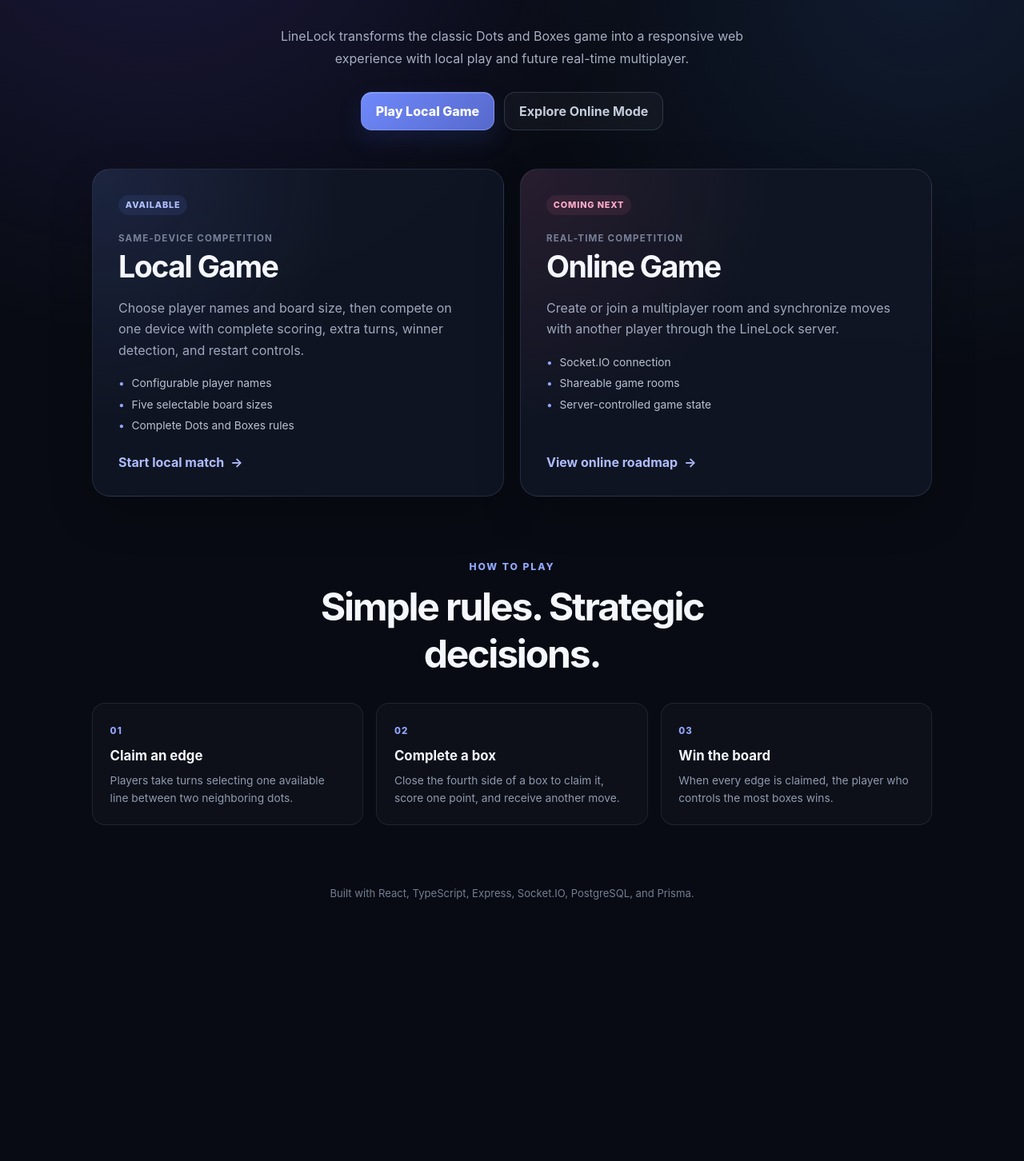
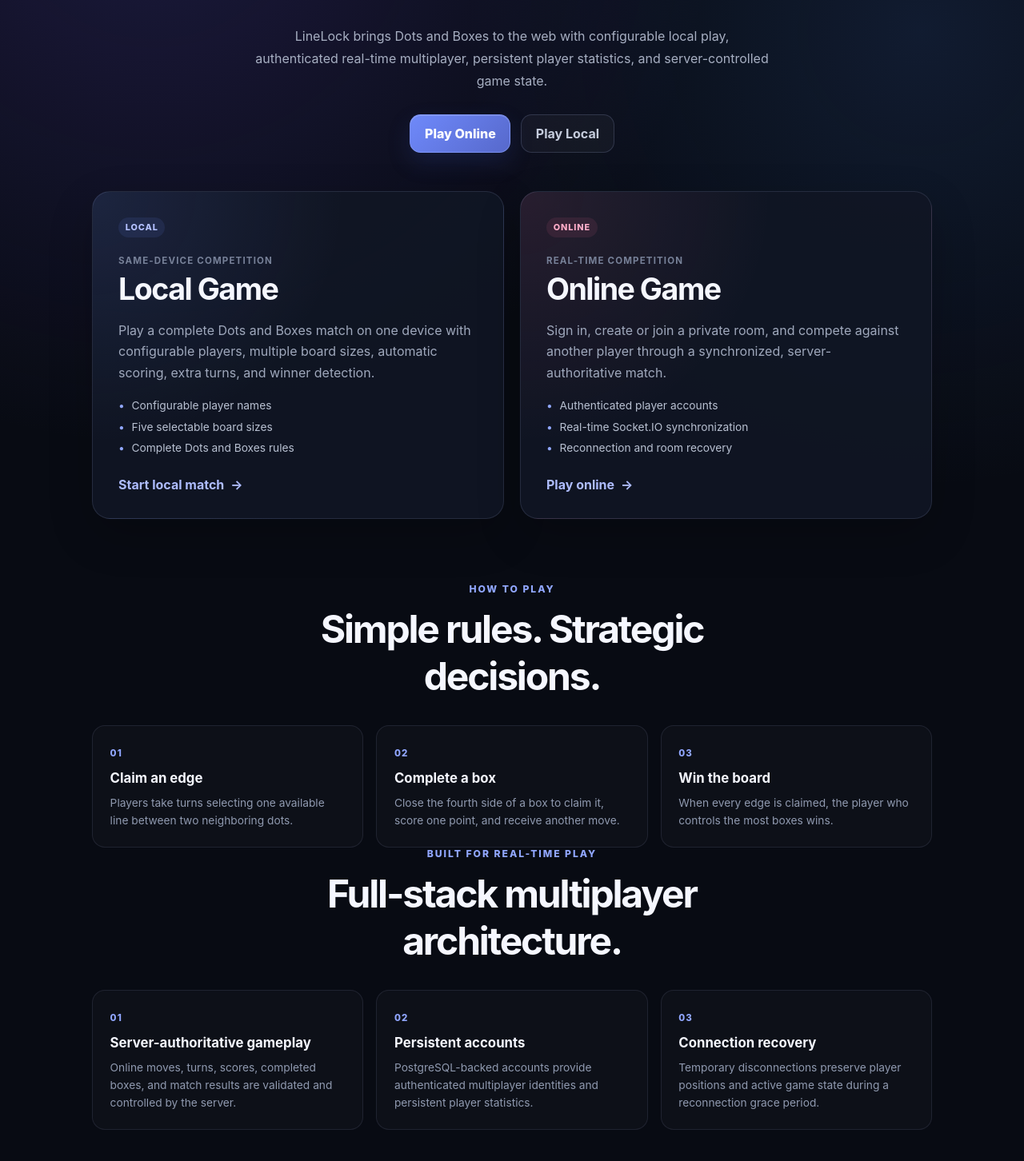
Before and after one commit to tassenraihantrima/LineLock, a React (Vite) app in the folder client/: page / in a window 1280 px wide. Shown: the part 338-1790 px from the top of the page at 80% size. Before the commit the page ends 1508 px from the top, so only its background shows below. Built offline with nearby package versions, Linux system fonts and the light colour scheme; no server answers.

Commit message:
fixed the tiny bugs

```diff
--- a/client/src/App.tsx
+++ b/client/src/App.tsx
@@ -53,7 +53,7 @@ function App() {
           element={<LoginPage />}
         />
 
-        {/* AccountPage also redirects signed-out users itself. */}
+        {/* The account page displays profile information and statistics. */}
         <Route
           path="account"
           element={<AccountPage />}
--- a/client/src/components/AppLayout.tsx
+++ b/client/src/components/AppLayout.tsx
@@ -8,8 +8,8 @@ import { useAuth } from "../auth/AuthContext";
 import "../App.css";
 
 function AppLayout() {
-    // Read the current account so the shared navigation
-    // can change between signed-out and signed-in states.
+    // Read the current account so navigation can change
+    // between signed-out and signed-in states.
     const {
         user,
         authIsLoading,
@@ -34,10 +34,12 @@ function AppLayout() {
                         <span />
                     </span>
 
-                    <span>LineLock</span>
+                    <span>
+                        LineLock
+                    </span>
                 </NavLink>
 
-                {/* NavLink provides active-page information for navigation styling. */}
+                {/* Main navigation remains available across the application. */}
                 <nav
                     className="site-navigation"
                     aria-label="Primary navigation"
@@ -77,7 +79,7 @@ function AppLayout() {
                     </NavLink>
                 </nav>
 
-                {/* Show account navigation after the initial
+                {/* Account navigation appears after the initial
                     authentication check has finished. */}
                 <div className="header-account-actions">
                     {!authIsLoading && !user && (
@@ -118,14 +120,10 @@ function AppLayout() {
                             {user.username}
                         </NavLink>
                     )}
-
-                    <span className="phase-badge">
-                        Phase 15
-                    </span>
                 </div>
             </header>
 
-            {/* The matched page route renders inside this shared layout. */}
+            {/* The matched page route renders inside the shared layout. */}
             <Outlet />
 
             <footer className="site-footer">
--- a/client/src/pages/HomePage.tsx
+++ b/client/src/pages/HomePage.tsx
@@ -13,24 +13,25 @@ function HomePage() {
                 </h1>
 
                 <p className="hero-description">
-                    LineLock transforms the classic Dots and Boxes game into
-                    a responsive web experience with local play and future
-                    real-time multiplayer.
+                    LineLock brings Dots and Boxes to the web with
+                    configurable local play, authenticated real-time
+                    multiplayer, persistent player statistics, and
+                    server-controlled game state.
                 </p>
 
                 <div className="hero-actions">
                     <Link
                         className="primary-page-link"
-                        to="/local"
+                        to="/online"
                     >
-                        Play Local Game
+                        Play Online
                     </Link>
 
                     <Link
                         className="secondary-page-link"
-                        to="/online"
+                        to="/local"
                     >
-                        Explore Online Mode
+                        Play Local
                     </Link>
                 </div>
             </section>
@@ -41,25 +42,35 @@ function HomePage() {
             >
                 <article className="game-mode-card available-mode-card">
                     <span className="mode-status available-status">
-                        Available
+                        Local
                     </span>
 
                     <p className="mode-label">
                         Same-device competition
                     </p>
 
-                    <h2>Local Game</h2>
+                    <h2>
+                        Local Game
+                    </h2>
 
                     <p>
-                        Choose player names and board size, then compete on one
-                        device with complete scoring, extra turns, winner
-                        detection, and restart controls.
+                        Play a complete Dots and Boxes match on one device
+                        with configurable players, multiple board sizes,
+                        automatic scoring, extra turns, and winner detection.
                     </p>
 
                     <ul className="mode-feature-list">
-                        <li>Configurable player names</li>
-                        <li>Five selectable board sizes</li>
-                        <li>Complete Dots and Boxes rules</li>
+                        <li>
+                            Configurable player names
+                        </li>
+
+                        <li>
+                            Five selectable board sizes
+                        </li>
+
+                        <li>
+                            Complete Dots and Boxes rules
+                        </li>
                     </ul>
 
                     <Link
@@ -67,52 +78,78 @@ function HomePage() {
                         to="/local"
                     >
                         Start local match
-                        <span aria-hidden="true">→</span>
+                        <span aria-hidden="true">
+                            →
+                        </span>
                     </Link>
                 </article>
 
                 <article className="game-mode-card upcoming-mode-card">
                     <span className="mode-status upcoming-status">
-                        Coming next
+                        Online
                     </span>
 
                     <p className="mode-label">
                         Real-time competition
                     </p>
 
-                    <h2>Online Game</h2>
+                    <h2>
+                        Online Game
+                    </h2>
 
                     <p>
-                        Create or join a multiplayer room and synchronize moves
-                        with another player through the LineLock server.
+                        Sign in, create or join a private room, and compete
+                        against another player through a synchronized,
+                        server-authoritative match.
                     </p>
 
                     <ul className="mode-feature-list">
-                        <li>Socket.IO connection</li>
-                        <li>Shareable game rooms</li>
-                        <li>Server-controlled game state</li>
+                        <li>
+                            Authenticated player accounts
+                        </li>
+
+                        <li>
+                            Real-time Socket.IO synchronization
+                        </li>
+
+                        <li>
+                            Reconnection and room recovery
+                        </li>
                     </ul>
 
                     <Link
                         className="mode-card-link"
                         to="/online"
                     >
-                        View online roadmap
-                        <span aria-hidden="true">→</span>
+                        Play online
+                        <span aria-hidden="true">
+                            →
+                        </span>
                     </Link>
                 </article>
             </section>
 
             <section className="how-to-play-section">
                 <div className="section-heading">
-                    <p className="eyebrow">How to play</p>
-                    <h2>Simple rules. Strategic decisions.</h2>
+                    <p className="eyebrow">
+                        How to play
+                    </p>
+
+                    <h2>
+                        Simple rules. Strategic decisions.
+                    </h2>
                 </div>
 
                 <div className="instruction-grid">
                     <article>
-                        <span>01</span>
-                        <h3>Claim an edge</h3>
+                        <span>
+                            01
+                        </span>
+
+                        <h3>
+                            Claim an edge
+                        </h3>
+
                         <p>
                             Players take turns selecting one available line
                             between two neighboring dots.
@@ -120,20 +157,94 @@ function HomePage() {
                     </article>
 
                     <article>
-                        <span>02</span>
-                        <h3>Complete a box</h3>
+                        <span>
+                            02
+                        </span>
+
+                        <h3>
+                            Complete a box
+                        </h3>
+
                         <p>
-                            Close the fourth side of a box to claim it, score one
-                            point, and receive another move.
+                            Close the fourth side of a box to claim it,
+                            score one point, and receive another move.
                         </p>
                     </article>
 
                     <article>
-                        <span>03</span>
-                        <h3>Win the board</h3>
+                        <span>
+                            03
+                        </span>
+
+                        <h3>
+                            Win the board
+                        </h3>
+
                         <p>
-                            When every edge is claimed, the player who controls
-                            the most boxes wins.
+                            When every edge is claimed, the player who
+                            controls the most boxes wins.
+                        </p>
+                    </article>
+                </div>
+            </section>
+
+            <section className="project-feature-section">
+                <div className="section-heading">
+                    <p className="eyebrow">
+                        Built for real-time play
+                    </p>
+
+                    <h2>
+                        Full-stack multiplayer architecture.
+                    </h2>
+                </div>
+
+                <div className="instruction-grid">
+                    <article>
+                        <span>
+                            01
+                        </span>
+
+                        <h3>
+                            Server-authoritative gameplay
+                        </h3>
+
+                        <p>
+                            Online moves, turns, scores, completed boxes,
+                            and match results are validated and controlled
+                            by the server.
+                        </p>
+                    </article>
+
+                    <article>
+                        <span>
+                            02
+                        </span>
+
+                        <h3>
+                            Persistent accounts
+                        </h3>
+
+                        <p>
+                            PostgreSQL-backed accounts provide authenticated
+                            multiplayer identities and persistent player
+                            statistics.
+                        </p>
+                    </article>
+
+                    <article>
+                        <span>
+                            03
+                        </span>
+
+                        <h3>
+                            Connection recovery
+                        </h3>
+
+                        <p>
+                            Temporary disconnections preserve player
+                            positions and active game state during a
+                            reconnection grace period.
                         </p>
                     </article>
                 </div>
```
